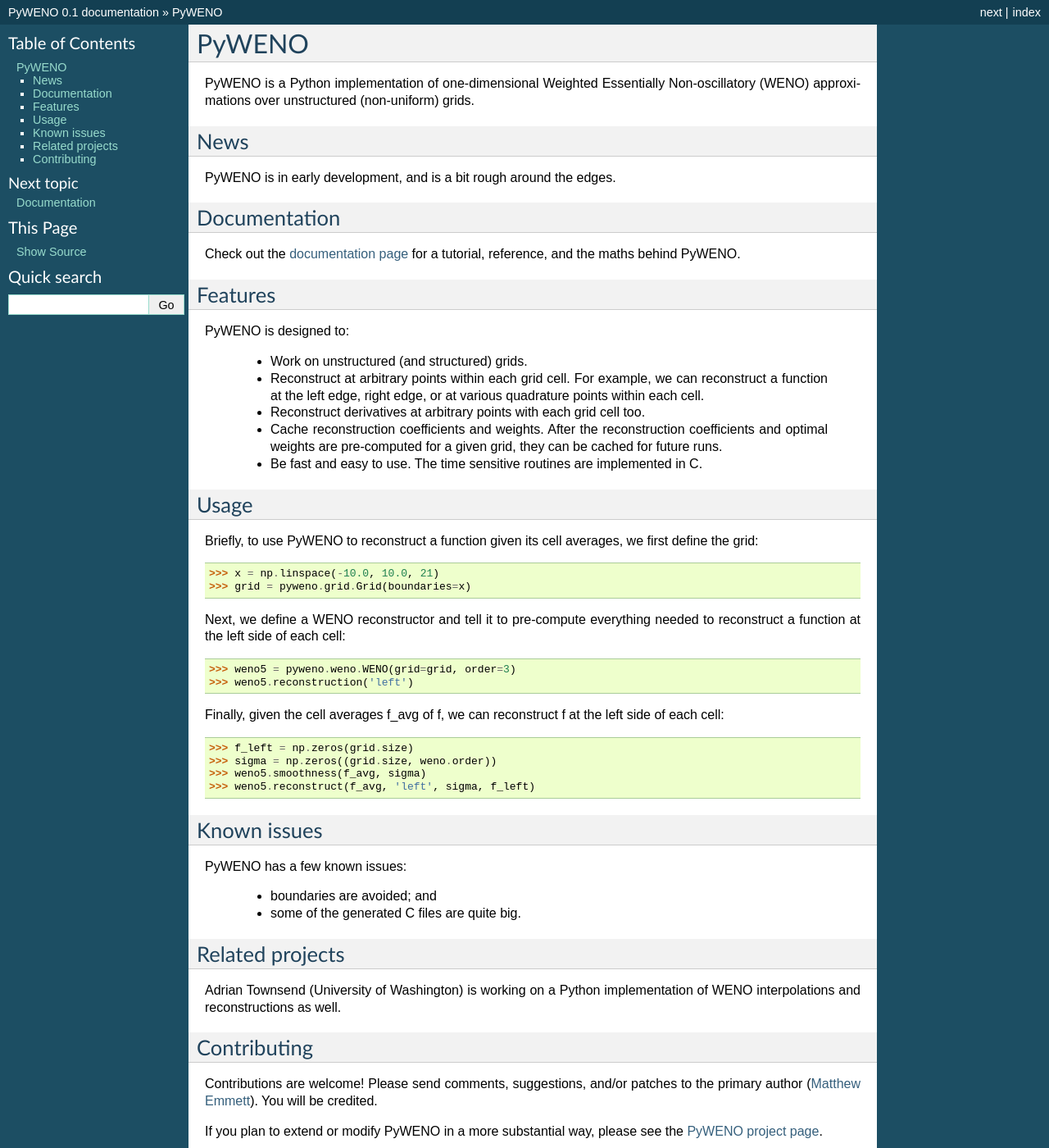
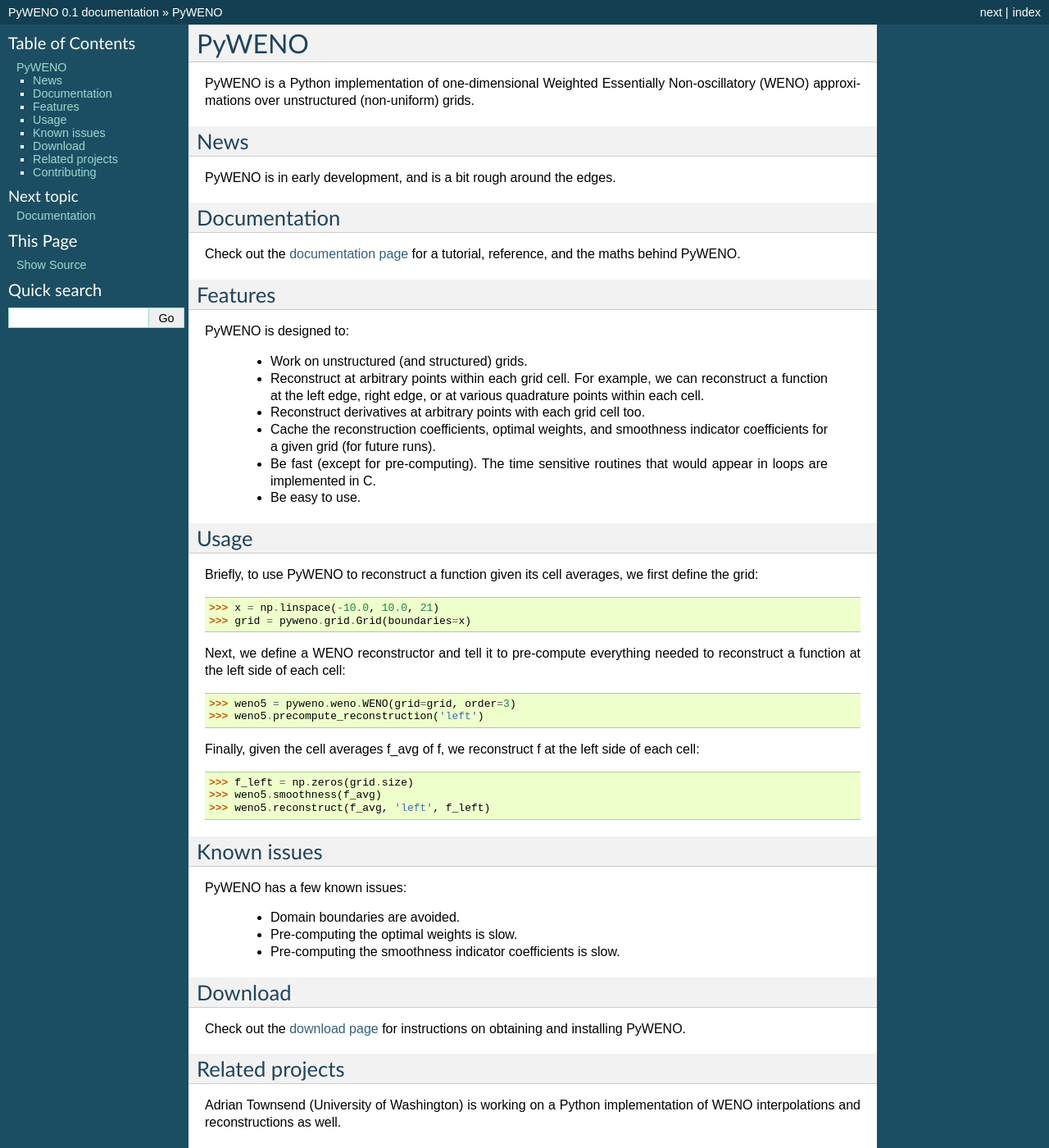
Before and after one commit to memmett/PyWENO, a Sphinx documentation site: the page built from docs/index.rst, in a window 1280 px wide and 1400 px high. Shown: the whole window at 82% size. Built offline with Sphinx 7.4.7, drawn with Linux system fonts in a browser that asks for light colours; formulas are drawn with MathJax 3.

Commit message:
Updated documentation to reflect new smoothness indicator framework.

```diff
--- a/docs/download.rst
+++ b/docs/download.rst
@@ -1,8 +1,5 @@
 Downloading and installing
 ==========================
-
-Obtaining PyWENO
-----------------
 
 To install PyWENO, please download, build, and install from source
 (there aren't any prebuilt packages).
--- a/docs/index.rst
+++ b/docs/index.rst
@@ -33,12 +33,14 @@ PyWENO is designed to:
   * Reconstruct derivatives at arbitrary points with each grid cell
     too.
 
-  * Cache reconstruction coefficients and weights.  After the
-    reconstruction coefficients and optimal weights are pre-computed
-    for a given grid, they can be cached for future runs.
+  * Cache the reconstruction coefficients, optimal weights, and
+    smoothness indicator coefficients for a given grid (for future
+    runs).
 
-  * Be fast and easy to use.  The time sensitive routines are
-    implemented in C.
+  * Be fast (except for pre-computing).  The time sensitive routines
+    that would appear in loops are implemented in C.
+
+  * Be easy to use.
 
 
 Usage
@@ -55,15 +57,14 @@ everything needed to reconstruct a function at the left side of each
 cell::
 
   >>> weno5 = pyweno.weno.WENO(grid=grid, order=3)
-  >>> weno5.reconstruction('left')
+  >>> weno5.precompute_reconstruction('left')
 
-Finally, given the cell averages f_avg of f, we can reconstruct f at
-the left side of each cell::
+Finally, given the cell averages f_avg of f, we reconstruct f at the
+left side of each cell::
 
   >>> f_left = np.zeros(grid.size)
-  >>> sigma = np.zeros((grid.size, weno.order))
-  >>> weno5.smoothness(f_avg, sigma)
-  >>> weno5.reconstruct(f_avg, 'left', sigma, f_left)
+  >>> weno5.smoothness(f_avg)
+  >>> weno5.reconstruct(f_avg, 'left', f_left)
 
 
 Known issues
@@ -71,8 +72,16 @@ Known issues
 
 PyWENO has a few known issues:
 
-  * boundaries are avoided; and
-  * some of the generated C files are quite big.
+  * Domain boundaries are avoided.
+  * Pre-computing the optimal weights is slow.
+  * Pre-computing the smoothness indicator coefficients is slow.
+
+
+Download
+--------
+
+Check out the :doc:`download page <download>` for instructions on
+obtaining and installing PyWENO.
 
 
 Related projects
```
Also changed, not shown: docs/documentation.rst (+45 -4 lines).
